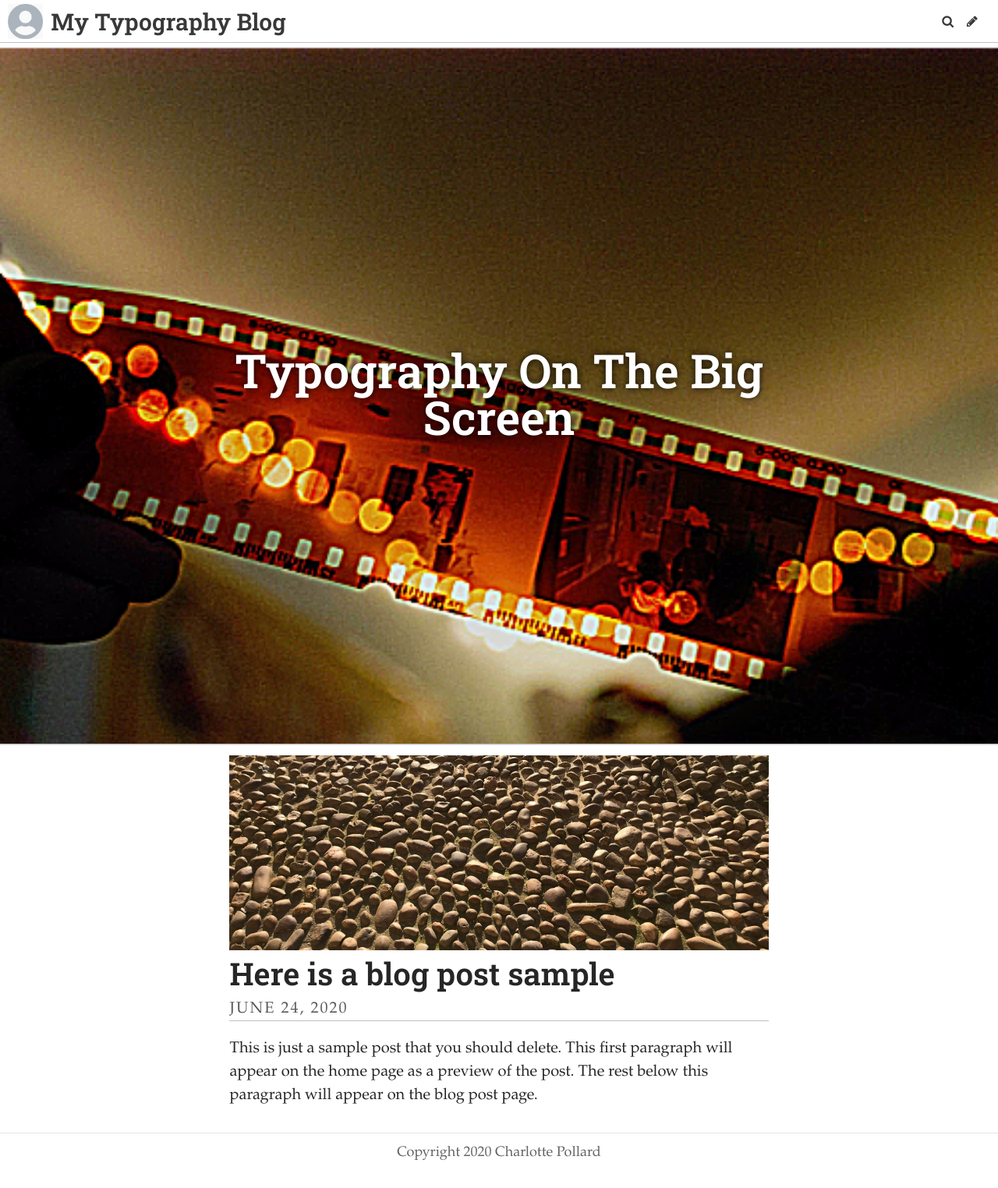
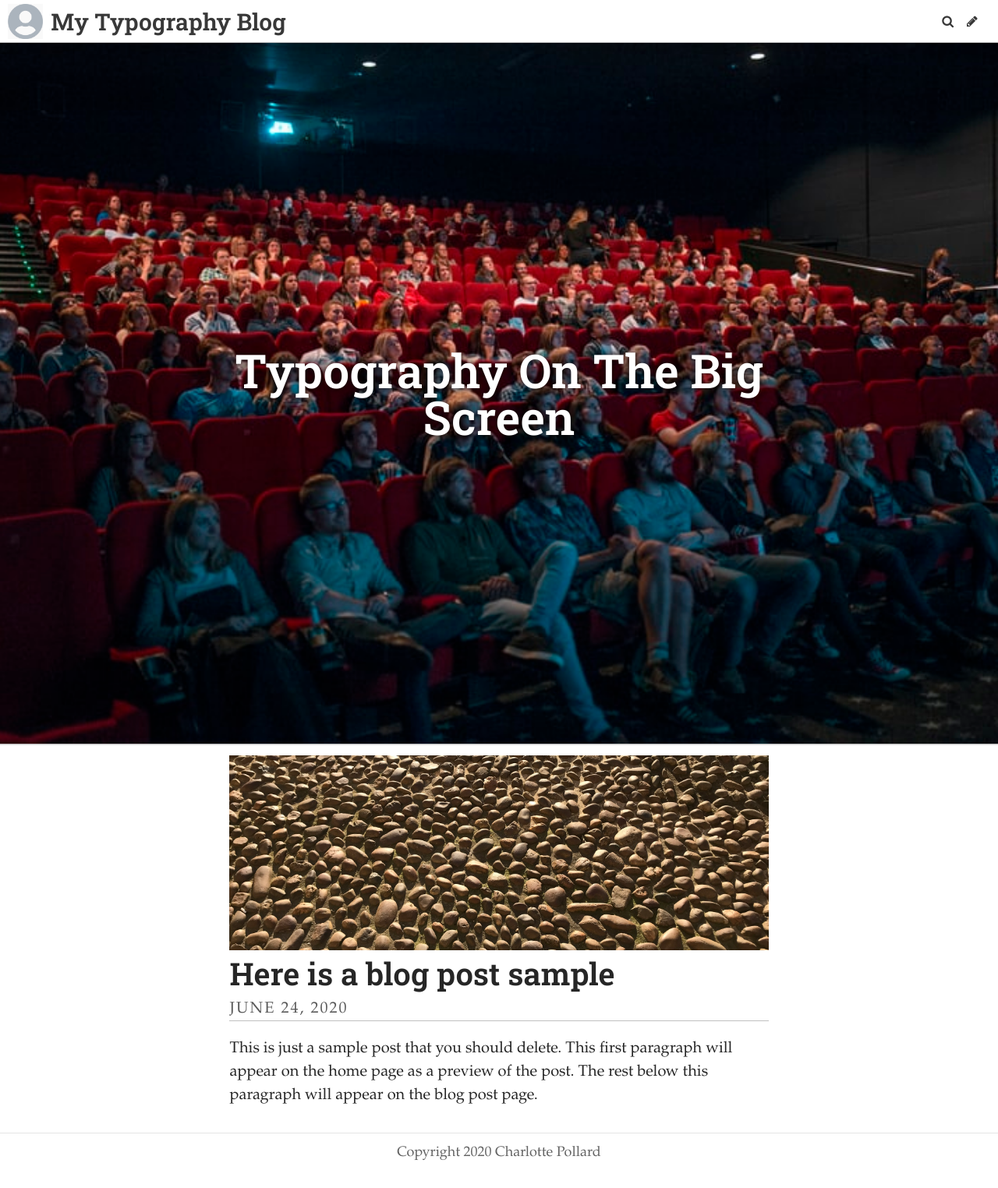
Before and after one commit to charlotte1404/brookestypography, a Jekyll site: the page built from index.html, in a window 1280 px wide. Shown: the whole page at 78% size. Built offline with Jekyll 4.4.1, drawn with Linux system fonts in a browser that asks for light colours; some web fonts are replaced; the list of posts is cut into pages by our own code.

Commit message:
Update Settings “general”

```diff
--- a/_data/settings.yml
+++ b/_data/settings.yml
@@ -2,7 +2,7 @@ title: My Typography Blog
 description: A website for my blogs
 header_text: Typography On The Big Screen
 footer_text: Copyright 2020 Charlotte Pollard
-header_feature_image: ../uploads/typography-on-the-big-screen.png
+header_feature_image: ../uploads/cinema-un.jpg
 bannerheight: 100vh
 logo: /uploads/logo.jpg
 favicon: /uploads/favicon.ico
```
Also changed, not shown: uploads/cinema-un.jpg (added).
